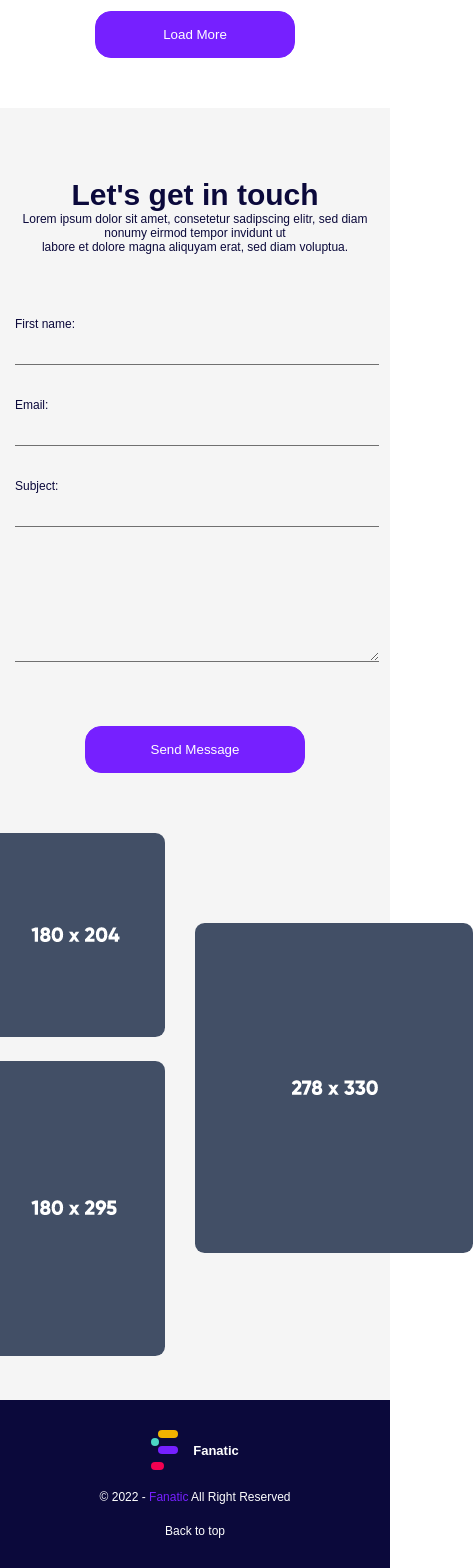
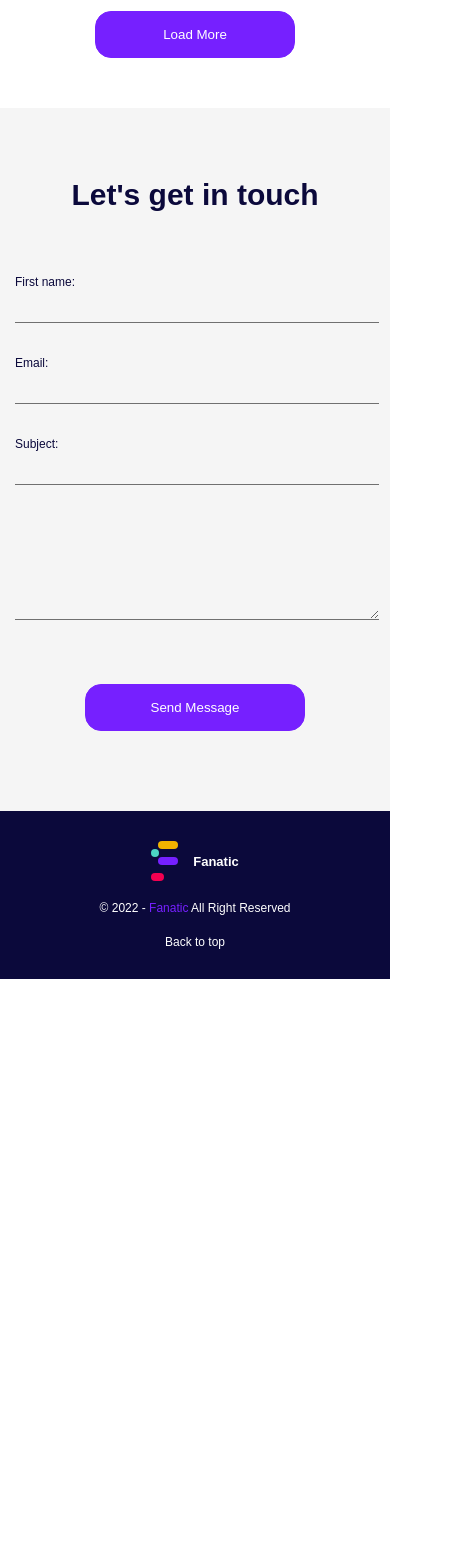
Before and after one commit to Shiv10/portfolio, a React (Create React App) app: page / in a window 390 px wide. Shown: the part 3310-4878 px from the top of the page, 473 px wide, since content can reach past the window. After the commit the page ends 4289 px from the top, so only its background shows below. Built offline with nearby package versions, Linux system fonts and the light colour scheme; a web font is replaced by a local one.

Commit message:
feat: top navbar

```diff
--- a/package.json
+++ b/package.json
@@ -9,6 +9,7 @@
     "react": "^17.0.2",
     "react-dom": "^17.0.2",
     "react-helmet": "^6.1.0",
+    "react-icons": "^4.3.1",
     "react-scripts": "4.0.3",
     "react-scroll": "^1.8.4",
     "react-slick": "^0.28.1",
--- a/src/components/Nav/TopNavbar.jsx
+++ b/src/components/Nav/TopNavbar.jsx
@@ -1,6 +1,7 @@
 import React, { useEffect, useState } from "react";
 import styled from "styled-components";
 import { Link } from "react-scroll";
+import { FaGithub, FaLinkedin } from "react-icons/fa";
 // Components
 import Sidebar from "../Nav/Sidebar";
 import Backdrop from "../Elements/Backdrop";
@@ -37,35 +38,35 @@ export default function TopNavbar() {
           </BurderWrapper>
           <UlWrapper className="flexNullCenter">
             <li className="semiBold font15 pointer">
-              <Link activeClass="active" style={{ padding: "10px 15px" }} to="home" spy={true} smooth={true} offset={-80}>
+              <Link style={{ padding: "10px 15px" }} to="home" spy={true} smooth={true} offset={-80}>
                 Home
               </Link>
             </li>
             <li className="semiBold font15 pointer">
-              <Link activeClass="active" style={{ padding: "10px 15px" }} to="services" spy={true} smooth={true} offset={-80}>
+              <Link style={{ padding: "10px 15px" }} to="services" spy={true} smooth={true} offset={-80}>
                 Experience
               </Link>
             </li>
             <li className="semiBold font15 pointer">
-              <Link activeClass="active" style={{ padding: "10px 15px" }} to="projects" spy={true} smooth={true} offset={-80}>
+              <Link style={{ padding: "10px 15px" }} to="projects" spy={true} smooth={true} offset={-80}>
                 Projects
               </Link>
             </li>
             <li className="semiBold font15 pointer">
-              <Link activeClass="active" style={{ padding: "10px 15px" }} to="contact" spy={true} smooth={true} offset={-80}>
+              <Link style={{ padding: "10px 15px" }} to="contact" spy={true} smooth={true} offset={-80}>
                 Contact
               </Link>
             </li>
           </UlWrapper>
           <UlWrapperRight className="flexNullCenter">
             <li className="semiBold font15 pointer">
-              <a href="/" style={{ padding: "10px 30px 10px 0" }}>
-                Log in
+              <a href="https://github.com/Shiv10" style={{ padding: "10px 30px 10px 0" }} target="_blank">
+                <FaGithub className="git"/>
               </a>
             </li>
             <li className="semiBold font15 pointer flexCenter">
-              <a href="/" className="radius8 lightBg" style={{ padding: "10px 15px" }}>
-                Get Started
+              <a href="https://www.linkedin.com/in/sShivanshSharma/" target="_blank">
+                <FaLinkedin className="git" />
               </a>
             </li>
           </UlWrapperRight>
@@ -97,6 +98,7 @@ const BurderWrapper = styled.button`
     display: block;
   }
 `;
+
 const UlWrapper = styled.ul`
   display: flex;
   @media (max-width: 760px) {
--- a/src/components/Sections/Contact.jsx
+++ b/src/components/Sections/Contact.jsx
@@ -1,9 +1,6 @@
 import React from "react";
 import styled from "styled-components";
 // Assets
-import ContactImg1 from "../../assets/img/contact-1.png";
-import ContactImg2 from "../../assets/img/contact-2.png";
-import ContactImg3 from "../../assets/img/contact-3.png";
 
 export default function Contact() {
   return (
@@ -12,11 +9,6 @@ export default function Contact() {
         <div className="container">
           <HeaderInfo>
             <h1 className="font40 extraBold">Let's get in touch</h1>
-            <p className="font13">
-              Lorem ipsum dolor sit amet, consetetur sadipscing elitr, sed diam nonumy eirmod tempor invidunt ut
-              <br />
-              labore et dolore magna aliquyam erat, sed diam voluptua.
-            </p>
           </HeaderInfo>
           <div className="row" style={{ paddingBottom: "30px" }}>
             <div className="col-xs-12 col-sm-12 col-md-6 col-lg-6">
@@ -32,21 +24,6 @@ export default function Contact() {
               <SumbitWrapper className="flex">
                 <ButtonInput type="submit" value="Send Message" className="pointer animate radius8" style={{ maxWidth: "220px" }} />
               </SumbitWrapper>
-            </div>
-            <div className="col-xs-12 col-sm-12 col-md-6 col-lg-6 flex">
-              <div style={{ width: "50%" }} className="flexNullCenter flexColumn">
-                <ContactImgBox>
-                  <img src={ContactImg1} alt="office" className="radius6" />
-                </ContactImgBox>
-                <ContactImgBox>
-                  <img src={ContactImg2} alt="office" className="radius6" />
-                </ContactImgBox>
-              </div>
-              <div style={{ width: "50%" }}>
-                <div style={{ marginTop: "100px" }}>
-                  <img src={ContactImg3} alt="office" className="radius6" />
-                </div>
-              </div>
             </div>
           </div>
         </div>
@@ -100,11 +77,7 @@ const ButtonInput = styled.input`
     margin: 0 auto;
   }
 `;
-const ContactImgBox = styled.div`
-  max-width: 180px;
-  align-self: flex-end;
-  margin: 10px 30px 10px 0;
-`;
+
 const SumbitWrapper = styled.div`
   @media (max-width: 991px) {
     width: 100%;
--- a/src/style/index.css
+++ b/src/style/index.css
@@ -116,6 +116,12 @@
     -webkit-box-shadow: 0 0 11px rgba(237, 232, 237, 0.5)  ;
     -moz-box-shadow: 0 0 11px rgba(237, 232, 237, 0.5)  ;
   }
+
+.git {
+  font-size: 1.5rem;
+}
+
+
   /* FLEXBOX */
   .flex {
     display: flex;
```
Also changed, not shown: 1 other file (tests, documents, lock files or other folders).
